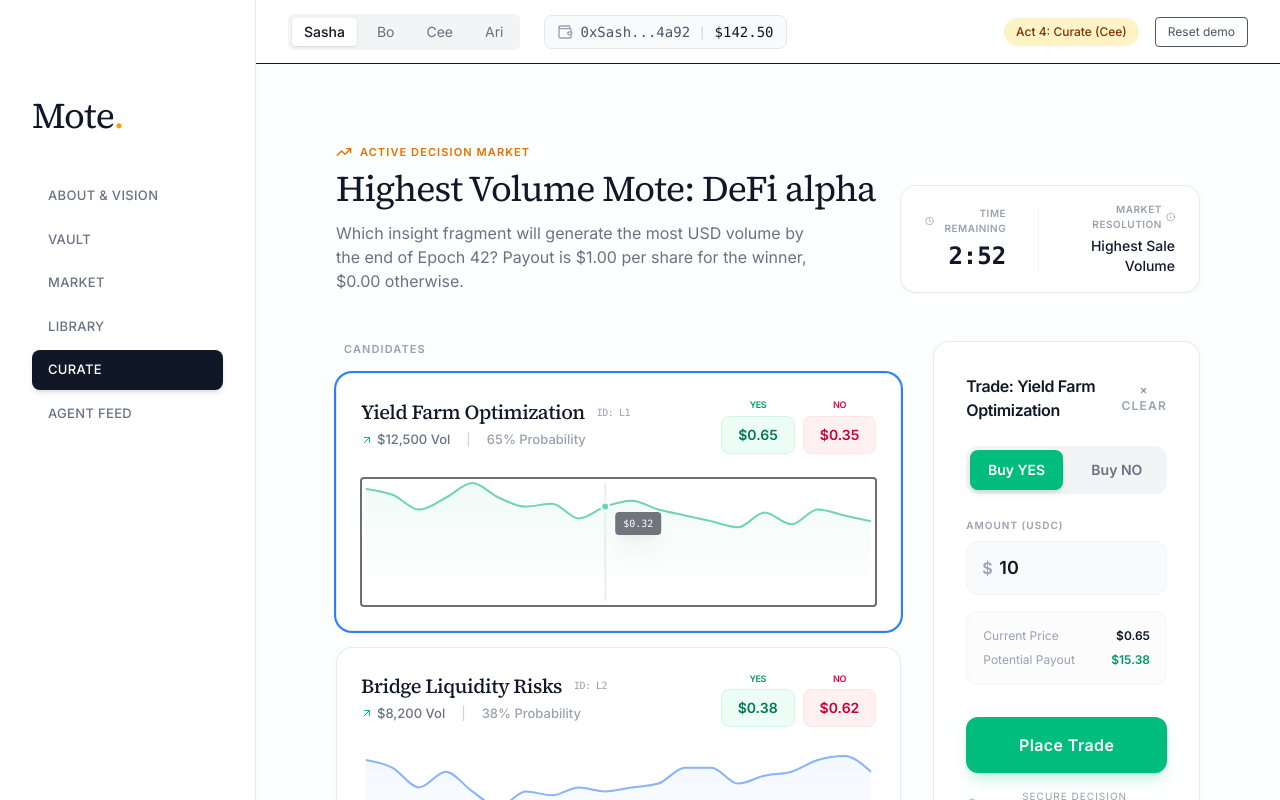
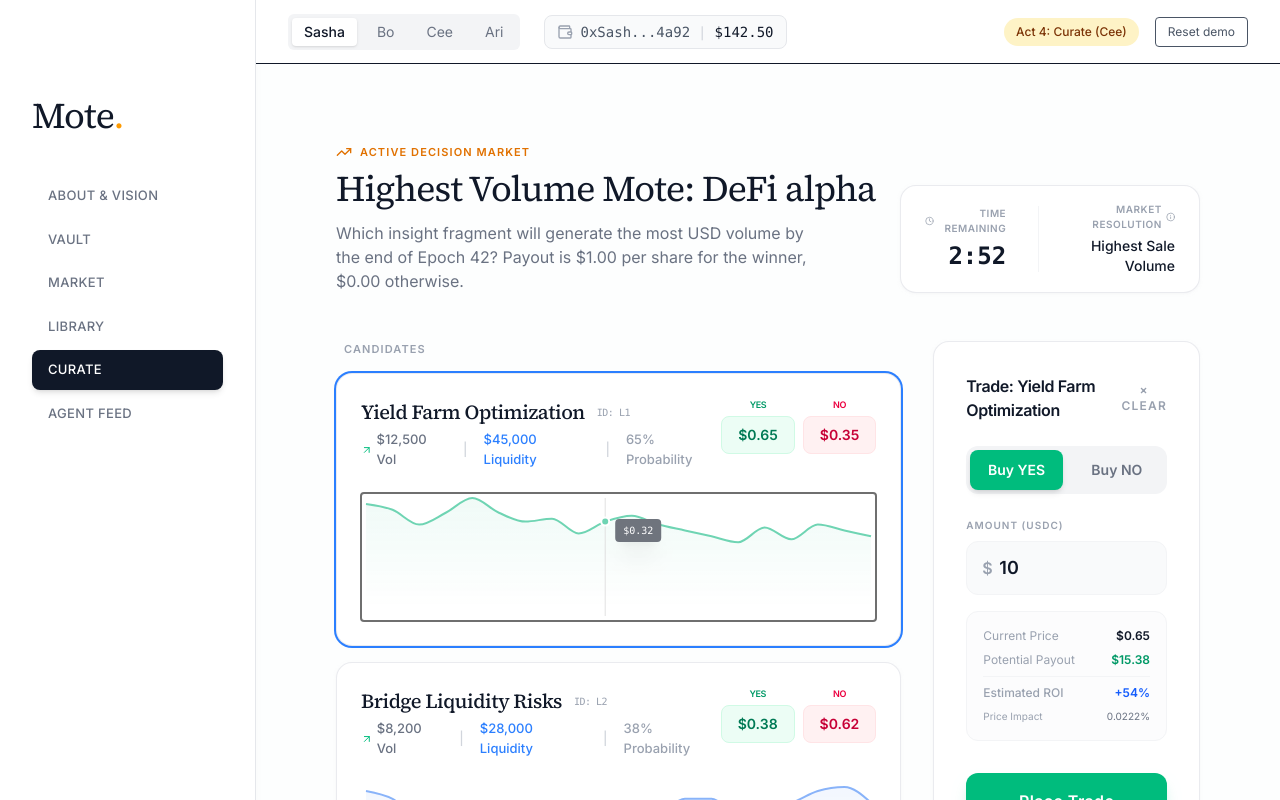
Before and after one commit to rainbowpuffpuff/mote-demo, a React (Vite) app in the folder mote/: page /curate in a window 1280 px wide. Both pictures are taken after a click on the element 618 px from the left and 501 px from the top of the page. Shown: the top 800 px of the page. Built offline with nearby package versions, Linux system fonts and the light colour scheme; no server answers.

Commit message:
Add market liquidity and ROI metrics to Prediction Markets

```diff
--- a/mote/src/components/DecisionMarket.tsx
+++ b/mote/src/components/DecisionMarket.tsx
@@ -136,6 +136,8 @@ export function DecisionMarket() {
                   <div className="flex items-center gap-4 text-[13px] font-medium text-gray-500">
                     <span className="flex items-center gap-1"><ArrowUpRight className="w-3 h-3 text-emerald-500" /> ${c.volume.toLocaleString()} Vol</span>
                     <span className="text-gray-300">|</span>
+                    <span className="flex items-center gap-1 text-blue-500">${c.liquidity.toLocaleString()} Liquidity</span>
+                    <span className="text-gray-300">|</span>
                     <span className="text-gray-400">{(c.yesPrice * 100).toFixed(0)}% Probability</span>
                   </div>
                 </div>
@@ -242,6 +244,16 @@ export function DecisionMarket() {
                           <span className="text-gray-400">Potential Payout</span>
                           <span className="font-bold text-emerald-600">${(parseFloat(amount) / (tradeMode === 'YES' ? selectedCandidate.yesPrice : selectedCandidate.noPrice)).toFixed(2)}</span>
                        </div>
+                       <div className="flex justify-between text-xs border-t border-gray-100 pt-2 mt-2">
+                          <span className="text-gray-400 font-medium">Estimated ROI</span>
+                          <span className="font-bold text-blue-600">
+                             +{(((1 / (tradeMode === 'YES' ? selectedCandidate.yesPrice : selectedCandidate.noPrice)) - 1) * 100).toFixed(0)}%
+                          </span>
+                       </div>
+                       <div className="flex justify-between text-[10px]">
+                          <span className="text-gray-400">Price Impact</span>
+                          <span className="text-gray-500">{(parseFloat(amount) / selectedCandidate.liquidity * 100).toFixed(4)}%</span>
+                       </div>
                     </div>
                   </div>
 
--- a/mote/src/seed/markets.ts
+++ b/mote/src/seed/markets.ts
@@ -10,6 +10,7 @@ export interface MarketCandidate {
   yesPrice: number; // 0 to 1 scale
   noPrice: number;  // 0 to 1 scale
   volume: number;
+  liquidity: number; // Total USDC pooled
   priceHistory: PricePoint[];
 }
 
@@ -44,6 +45,7 @@ export const activeMarket: Market = {
       yesPrice: 0.65,
       noPrice: 0.35,
       volume: 12500,
+      liquidity: 45000,
       priceHistory: generateHistory(0.4)
     },
     {
@@ -53,6 +55,7 @@ export const activeMarket: Market = {
       yesPrice: 0.38,
       noPrice: 0.62,
       volume: 8200,
+      liquidity: 28000,
       priceHistory: generateHistory(0.3)
     },
     {
@@ -62,6 +65,7 @@ export const activeMarket: Market = {
       yesPrice: 0.12,
       noPrice: 0.88,
       volume: 4500,
+      liquidity: 12000,
       priceHistory: generateHistory(0.1)
     },
   ],
```
